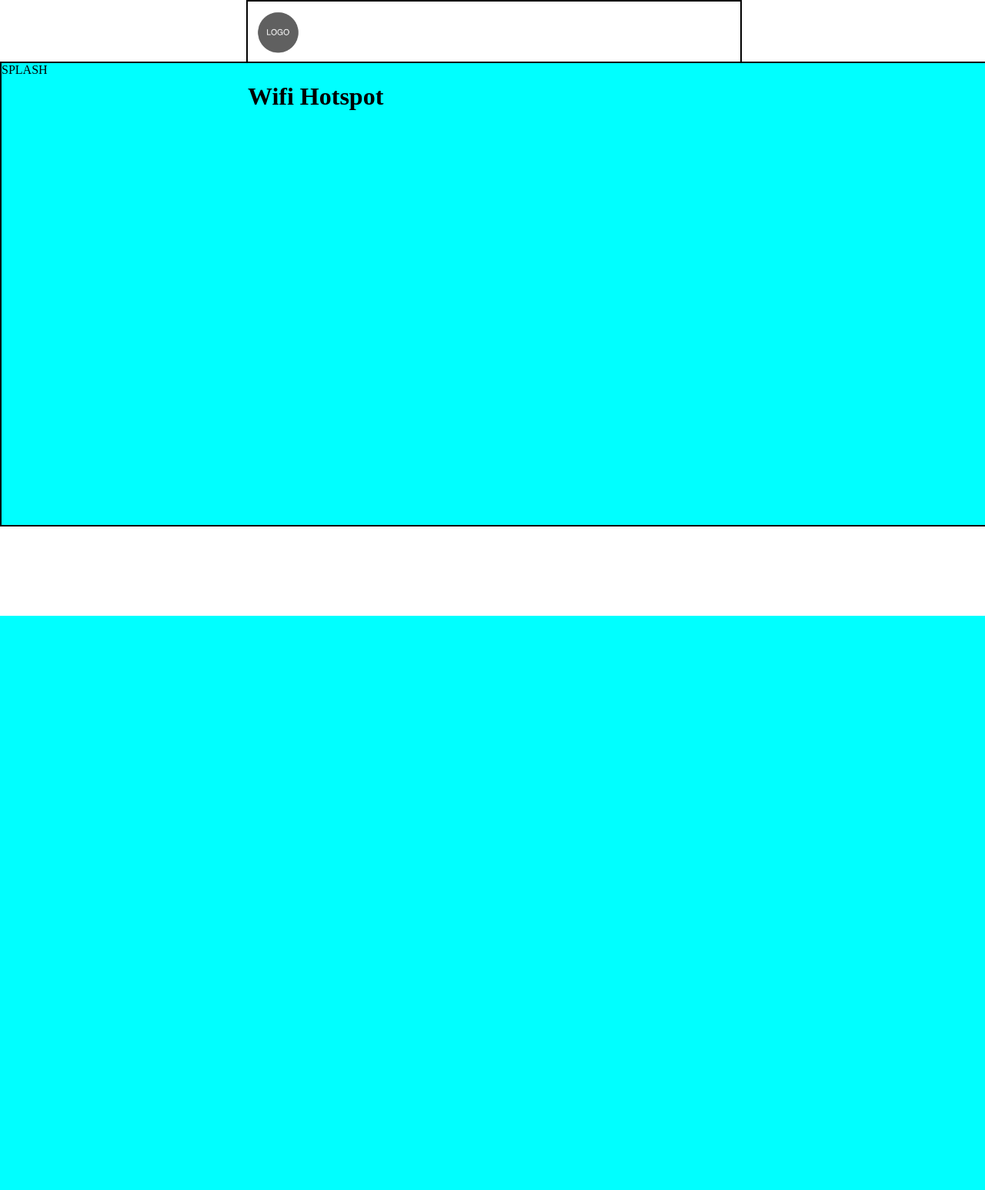
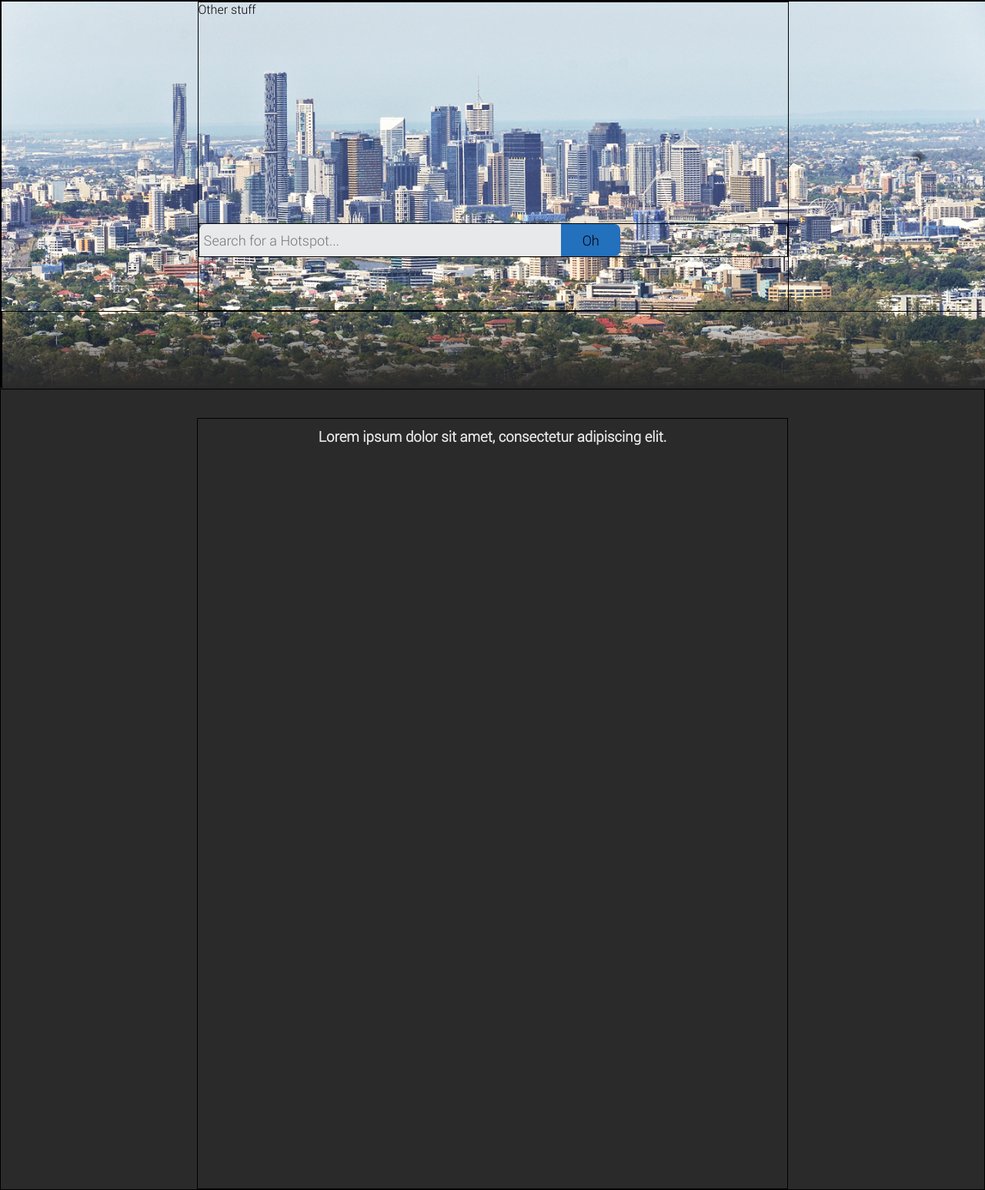
Before and after one commit to Woopdycow/CAB230-Website, a PHP site: page / in a window 1280 px wide; the page is wider, and only the part inside the window is pictured. Shown: that part at 77% size. Before the commit the page ends 800 px from the top of that part, so only its background shows below. Run offline with PHP 8.4, Linux system fonts and the light colour scheme.

Commit message:
Work on index: +media and fonts

```diff
--- a/site/index.html
+++ b/site/index.html
@@ -7,18 +7,21 @@
   </head>
   <body>
     <div id="wrapper">
+      <div id="splash">
+        <div id="splash-contents">
 
-      <div id="header">
-        <div id="header-contents">
-          <img src="logo.png">
-          <h1>Wifi Hotspot</h1>
+          Other stuff
+          <div id="search-container">
+            <form action="#">
+              <input id="search-box" type="text" placeholder="Search for a Hotspot..." name="search"><button id="search-button">Oh</button>
+            </form>
+          </div>
         </div>
+        <div id="splash-gradient"></div>
       </div>
-
-      <div id="splash">
-        SPLASH
+      <div id="content">
+        <h1>Lorem ipsum dolor sit amet, consectetur adipiscing elit.</h1>
       </div>
-
     </div>
   </body>
 </html>
--- a/site/results.html
+++ b/site/results.html
@@ -6,5 +6,6 @@
 		<link rel="stylesheet" type="text/css" href="style.css">
   </head>
   <body>
+    <div class="bg-img"></div>
   </body>
 </html>
--- a/site/style.css
+++ b/site/style.css
@@ -1,5 +1,21 @@
+@font-face {
+   font-family: roboto;
+   src: url("Roboto-Light.ttf");
+}
+
+* {
+   font-family: roboto;
+}
+
+div {
+  border-style: solid;
+  border-width: 1px;
+  border-color: black;
+}
+
 body {
   margin: 0px;
+  background: #2a2a2a
 }
 
 img {
@@ -7,33 +23,80 @@ img {
   width: auto;
 }
 
+h1 {
+  font-size: 14pt;
+  text-align: center;
+}
+
 #wrapper {
   margin: 0px;
 }
 
-#header {
-  background-color: white;
-  height: 80px;
+#splash {
+  height: 500px;
   width: 100%;
-  margin-left: 25%;
-  margin-right: 25%;
+
+  background-image: url("splash.jpg");
+  background-position: center top;
+  background-size: cover;
 }
 
-#header-contents {
-  width: 50%;
-  height: 100%;
-  padding: 0px;
-
-  border-width: 2px;
-  border-color: black;
-  border-style: solid;
+#splash-contents {
+  height: 400px;
+  width: 60%;
+  margin: auto;
 }
 
-#splash {
-  background-color: cyan;
-  height: 600px;
+#search-container {
+  margin: auto;
+  margin-top: 35%;
+}
+
+#search-button {
+  background: #2370BC;
+  width: 10%;
+  height: 42px;
+  margin: auto;
+  border-style: solid;
+  border-radius: 8px;
+  border-top-left-radius: 0;
+  border-bottom-left-radius: 0;
+  border-width: 4px;
+  border-color: #2370BC;
+  font-size: 18px;
+}
+
+#search-box {
+  background: #e8e9eb;
+  width: 60%;
+  height: 32px;
+  margin: auto;
+  border-style: solid;
+  border-radius: 8px;
+  border-top-right-radius: 0;
+  border-bottom-right-radius: 0;
+  border-width: 4px;
+  border-color: #e8e9eb;
+  font-size: 18px;
+}
+
+#splash-gradient {
+  height: 100px;
   width: 100%;
-  border-width: 2px;
-  border-color: black;
-  border-style: solid;
+  background: linear-gradient(rgba(0,0,0,0), #2a2a2a);
 }
+
+#content {
+    color: #e8e9eb;
+    width: 60%;
+    height: 1000px;
+    margin-top: 40px;
+    margin-left: auto;
+    margin-right: auto;
+}
+
+
+.valign {
+  display: inline-block;
+  vertical-align: middle;
+}
```
Also changed, not shown: site/Roboto-Light.ttf (added), site/Roboto-Regular.ttf (added), site/logo.png, site/splash.jpg (added), site/title.svg (added), 1 other file.
